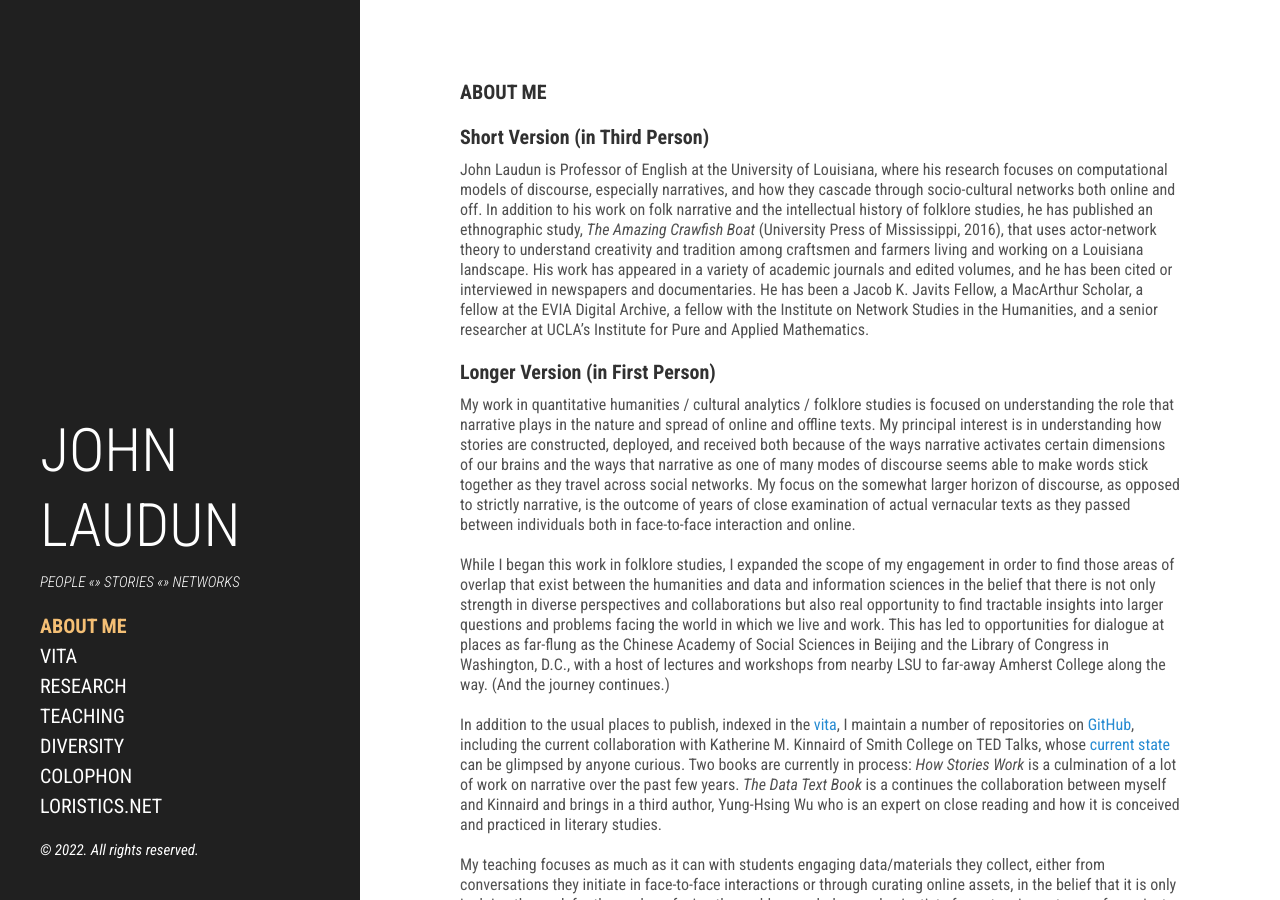
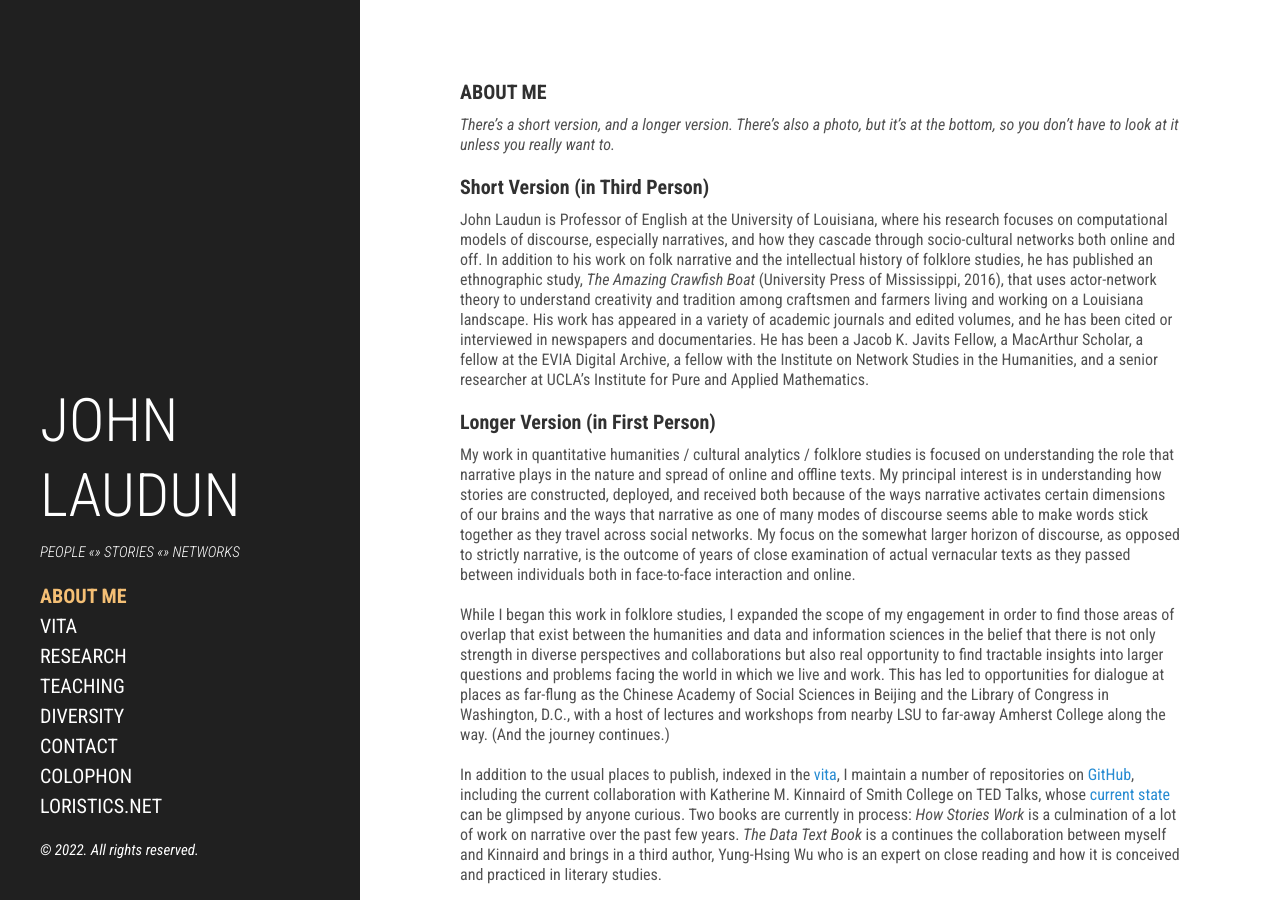
Before and after one commit to johnlaudun/blog, a Jekyll site: the page built from about.md, in a window 1280 px wide and 900 px high. Built offline with Jekyll 4.4.1, drawn with Linux system fonts in a browser that asks for light colours; some of the changed text lies outside the part shown.

Commit message:
Added photo.

```diff
--- a/about.md
+++ b/about.md
@@ -3,6 +3,8 @@ layout: page
 title: About Me
 weight: 1
 ---
+
+*There's a short version, and a longer version. There's also a photo, but it's at the bottom, so you don't have to look at it unless you really want to.*
 
 ## Short Version (in Third Person)
 
@@ -24,6 +26,15 @@ I have been a faculty member at the University of Louisiana at Lafayette since 1
 
 If you want to connect with me, see the [contact](contact.md) page.
 
+<figure>
+<a href="https://media.johnlaudun.net.s3-us-east-2.amazonaws.com/Laudun_CASS.jpg">
+<img src="https://media.johnlaudun.net.s3-us-east-2.amazonaws.com/Laudun_CASS.jpg"
+width="500"
+alt="At the Chinese Academy of Social Sciences"></a>
+<figcaption>At the Chinese Academy of Social Sciences (<em>Click to embiggen.</em>)</figcaption>
+</figure>
+
+
 [GitHub]: https://github.com/johnlaudun/
 [current state]: https://github.com/johnlaudun/tedtalks
 [Loristics.net]: https://loristics.net/
```
Also changed, not shown: contact.md (+1 -1 lines).
